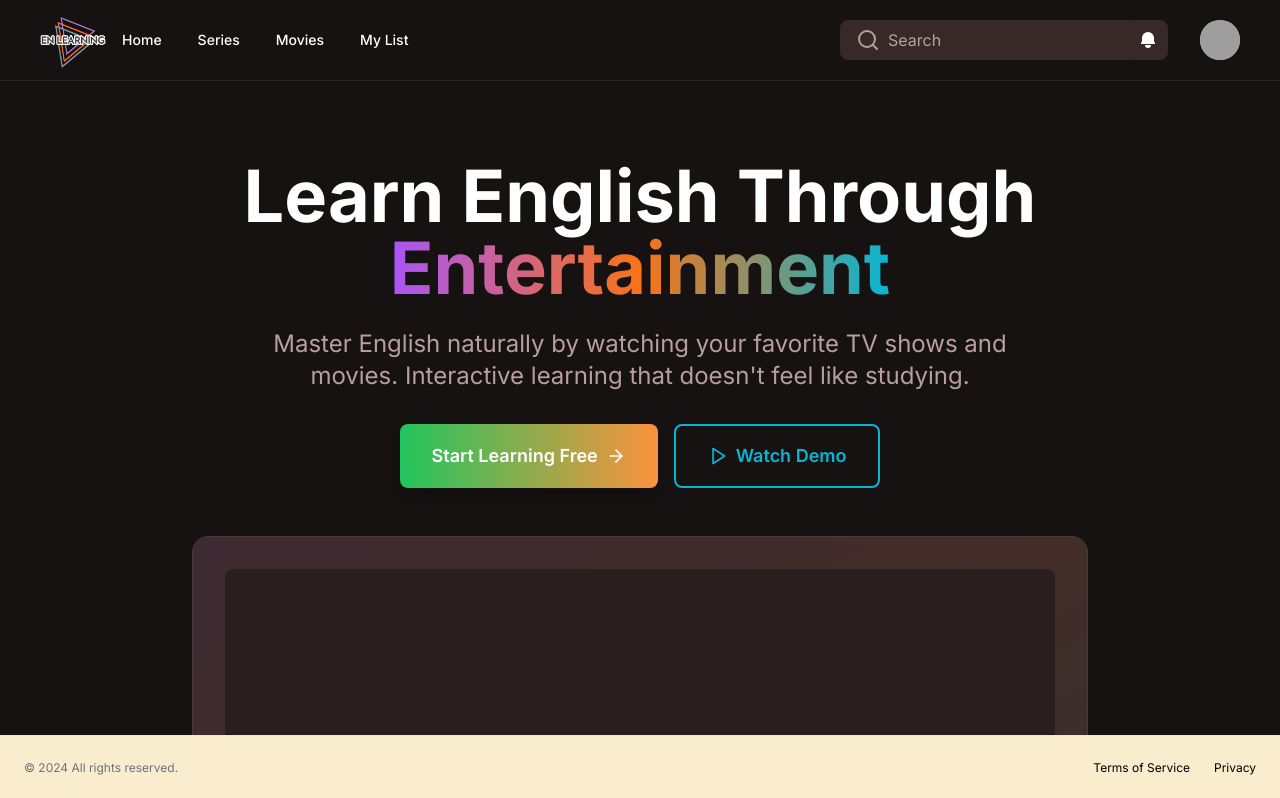
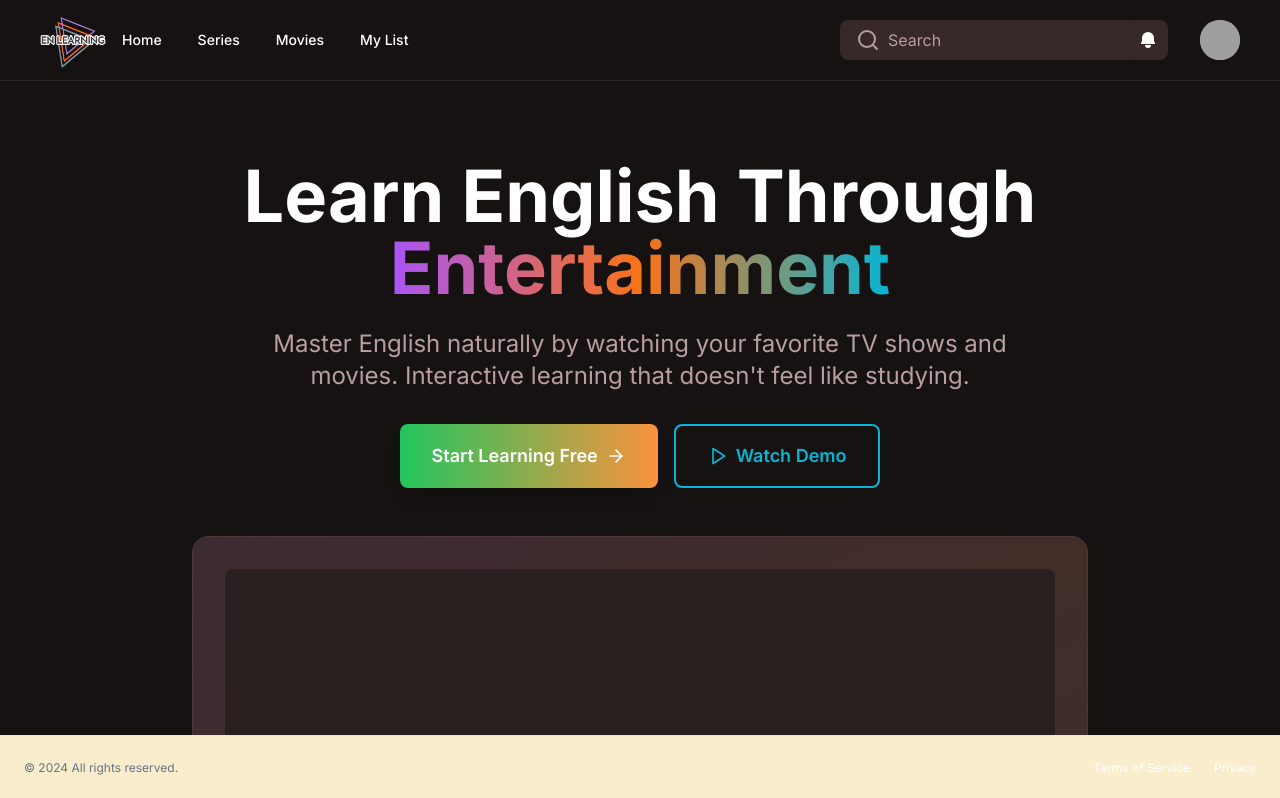
Before and after one commit to Alpaca0708/EN-learning, a Next.js app: page / in a window 1280 px wide. Shown: the top 798 px of the page. Built offline with nearby package versions, Linux system fonts and the light colour scheme; grey boxes are pictures that could not be loaded.

Commit message:
fix: change root color from dark mode

```diff
--- a/src/app/globals.css
+++ b/src/app/globals.css
@@ -3,9 +3,17 @@
 @tailwind utilities;
 
 :root {
-  --foreground-rgb: 0, 0, 0;
-  --background-start-rgb: 214, 219, 220;
-  --background-end-rgb: 255, 255, 255;
+  --foreground-rgb: 255, 255, 255;
+  --background-start-rgb: 0, 0, 0;
+  --background-end-rgb: 0, 0, 0;
+}
+
+@media (prefers-color-scheme: dark) {
+  :root {
+    --foreground-rgb: 255, 255, 255;
+    --background-start-rgb: 0, 0, 0;
+    --background-end-rgb: 0, 0, 0;
+  }
 }
 
 body {
```
